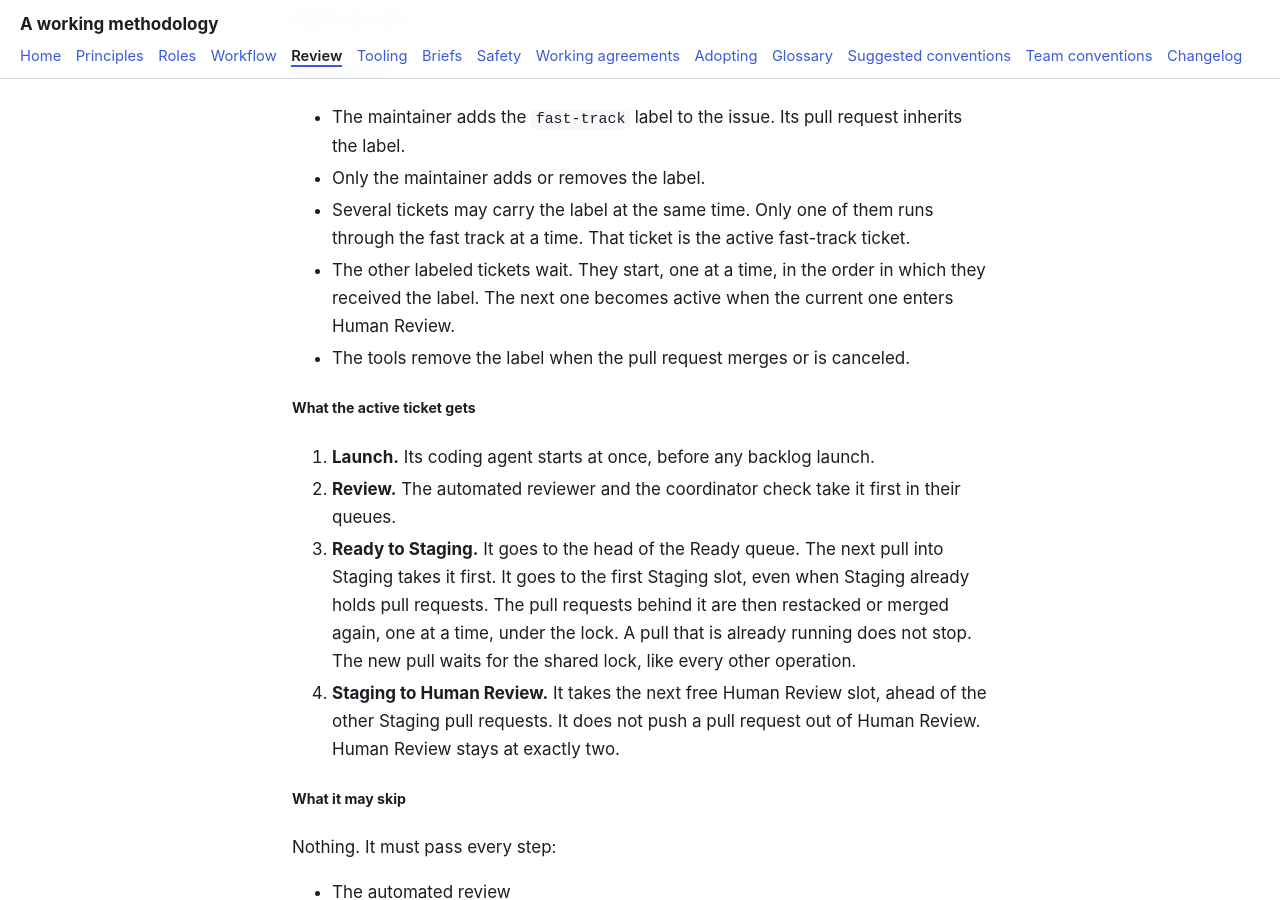
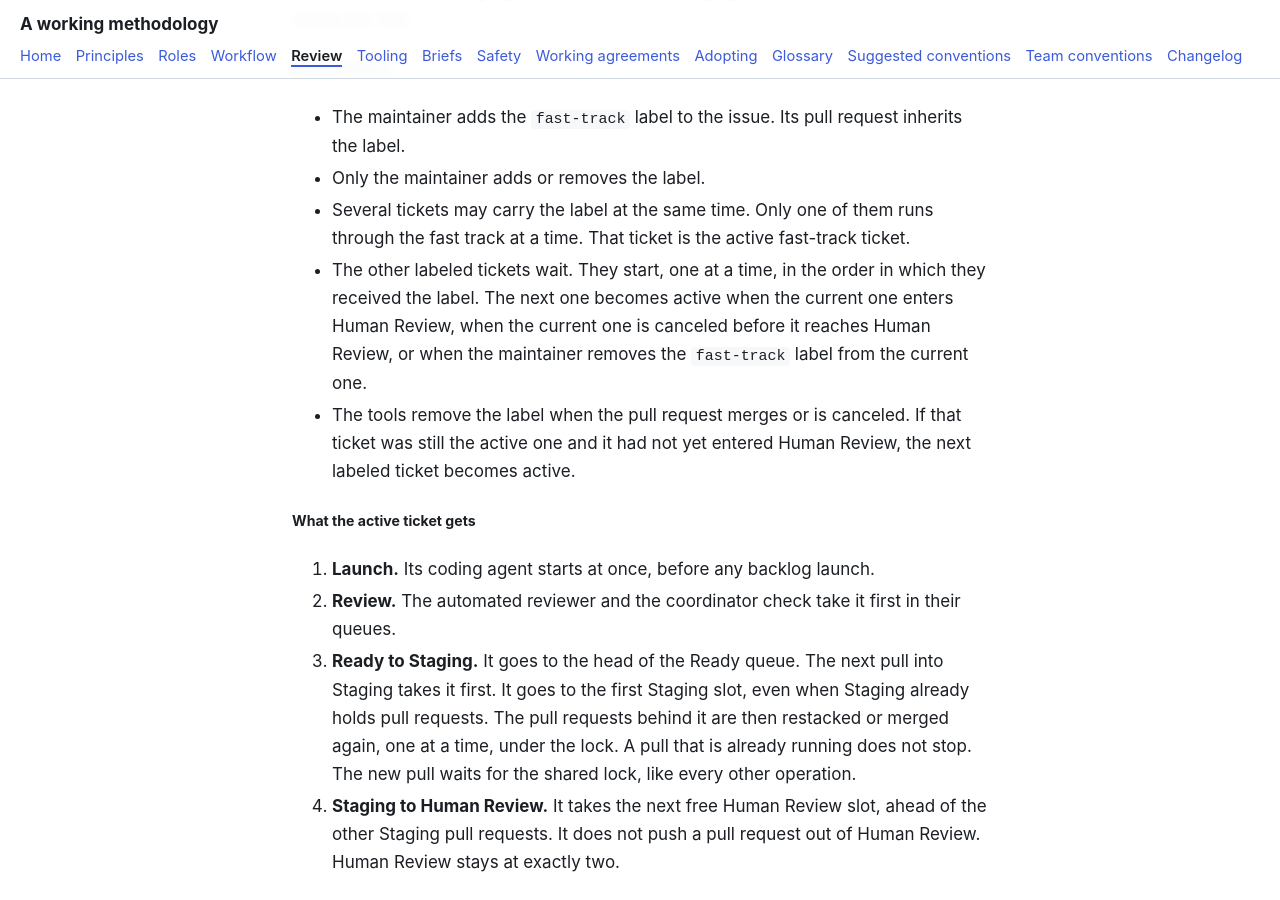
Before and after one commit to tangentcode/methodology, a Jekyll site: the page built from review.md, in a window 1280 px wide and 900 px high, scrolled down 9809 px. Built offline with Jekyll 4.4.1, drawn with Linux system fonts in a browser that asks for light colours; our own code applies the rules of GitHub Pages for plain Markdown files.

Commit message:
Release the active fast-track slot on cancel or label removal
If the active ticket is canceled before Human Review, or the
maintainer removes its label, the next labeled ticket becomes
active. A merge after Human Review does not start a second
handoff, because the next ticket already became active when the
current one entered Human Review.

```diff
--- a/review.md
+++ b/review.md
@@ -159,8 +159,8 @@ Within that, high-priority tickets and a fast-track pull request fill a slot fir
 - The maintainer adds the `fast-track` label to the issue. Its pull request inherits the label.
 - Only the maintainer adds or removes the label.
 - Several tickets may carry the label at the same time. Only one of them runs through the fast track at a time. That ticket is the active fast-track ticket.
-- The other labeled tickets wait. They start, one at a time, in the order in which they received the label. The next one becomes active when the current one enters Human Review.
-- The tools remove the label when the pull request merges or is canceled.
+- The other labeled tickets wait. They start, one at a time, in the order in which they received the label. The next one becomes active when the current one enters Human Review, when the current one is canceled before it reaches Human Review, or when the maintainer removes the `fast-track` label from the current one.
+- The tools remove the label when the pull request merges or is canceled. If that ticket was still the active one and it had not yet entered Human Review, the next labeled ticket becomes active.
 
 ##### What the active ticket gets
 
```
Also changed, not shown: glossary.md (+1 -1 lines).
